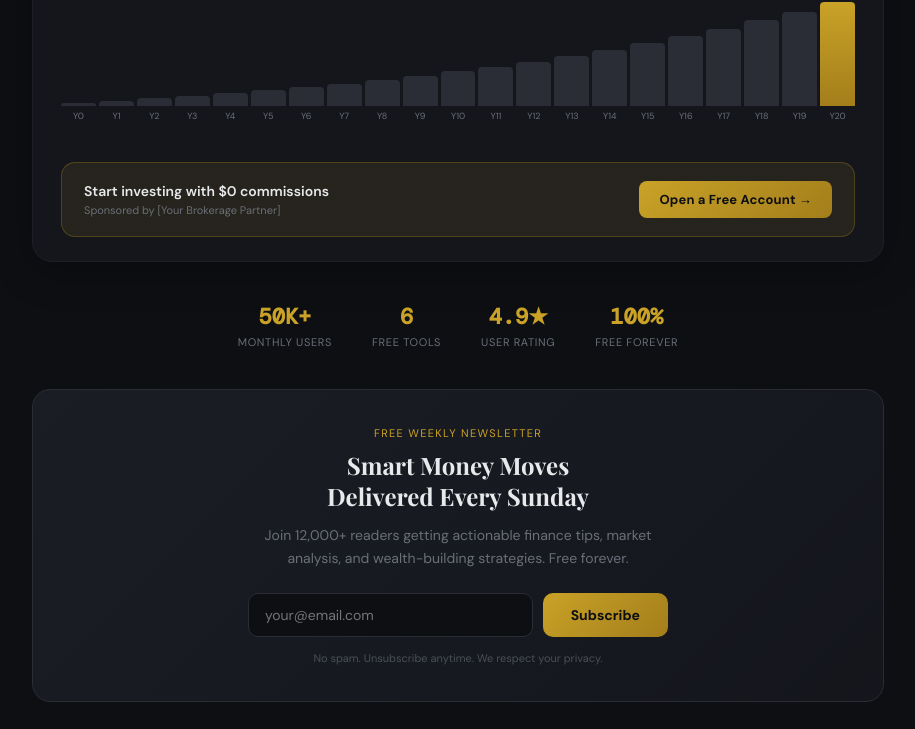
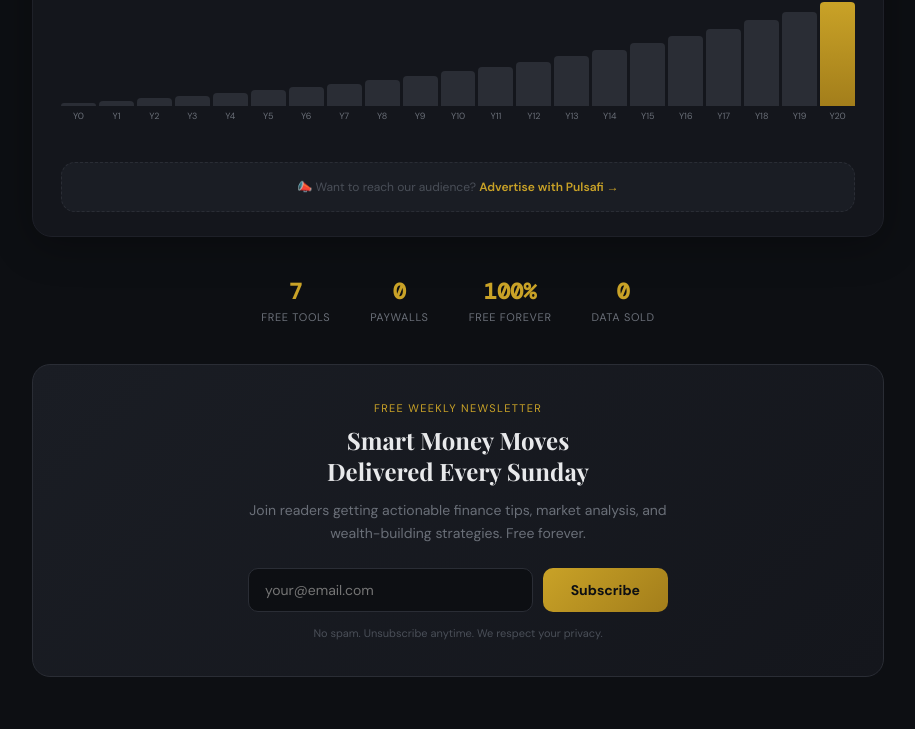
Before and after one commit to zackatlas/pulsafi, a Next.js app: page / in a window 1280 px wide. Shown: the part 889-1618 px from the top of the page, without its empty margins (182-1097 px from the left). Built offline with nearby package versions, Linux system fonts and the light colour scheme.

Commit message:
Update Pulsafi.js

```diff
--- a/app/components/Pulsafi.js
+++ b/app/components/Pulsafi.js
@@ -10,6 +10,7 @@ const TOOLS = [
   { id: "debt", name: "Debt Payoff", icon: "💳", desc: "Snowball vs avalanche strategy" },
   { id: "salary", name: "Salary Breakdown", icon: "💰", desc: "After-tax take-home pay" },
   { id: "invest", name: "Investment Returns", icon: "📊", desc: "Compare investment scenarios" },
+  { id: "crypto", name: "Crypto Planner", icon: "₿", desc: "Model crypto investment outcomes" },
 ];
 
 // ─── Formatters ───
@@ -106,7 +107,7 @@ function CompoundInterest() {
         <ResultCard label="Interest Earned" value={fmt(interestEarned)} sub={pct((interestEarned / totalContributed) * 100) + " return"} />
       </div>
       <MiniChart data={chartData} />
-      <AffiliateBanner type="invest" />
+      <AdSpace />
     </div>
   );
 }
@@ -146,7 +147,7 @@ function MortgageCalc() {
         <strong style={{ color: "var(--text-secondary)" }}>Balance Over Time</strong> — watch principal decrease
       </div>
       <MiniChart data={chartData} />
-      <AffiliateBanner type="mortgage" />
+      <AdSpace />
     </div>
   );
 }
@@ -231,7 +232,7 @@ function DebtPayoff() {
         <ResultCard label="Total Paid" value={months < 600 ? fmt(totalPaid) : "∞"} />
       </div>
       <MiniChart data={chartData} />
-      <AffiliateBanner type="debt" />
+      <AdSpace />
     </div>
   );
 }
@@ -331,35 +332,114 @@ function InvestComparison() {
           );
         })}
       </div>
-      <AffiliateBanner type="invest" />
+      <AdSpace />
     </div>
   );
 }
 
-// ─── AFFILIATE BANNERS (Monetization Hooks) ───
-function AffiliateBanner({ type }) {
-  const banners = {
-    invest: { text: "Start investing with $0 commissions", cta: "Open a Free Account →", sub: "Sponsored by [Your Brokerage Partner]" },
-    mortgage: { text: "Compare mortgage rates from 20+ lenders", cta: "Check Your Rate — No Credit Impact →", sub: "Sponsored by [Your Lending Partner]" },
-    debt: { text: "Consolidate debt with rates as low as 5.99%", cta: "Check Your Rate →", sub: "Sponsored by [Your Lending Partner]" },
+// ─── CRYPTO INVESTMENT PLANNER ───
+function CryptoPlanner() {
+  const [investment, setInvestment] = useState(5000);
+  const [monthlyDCA, setMonthlyDCA] = useState(200);
+  const [years, setYears] = useState(5);
+  const [scenario, setScenario] = useState("moderate");
+
+  const scenarios = {
+    conservative: { label: "Conservative", annual: 15, color: "#3498db", desc: "Slow adoption, heavy regulation" },
+    moderate: { label: "Moderate", annual: 30, color: "var(--accent)", desc: "Steady growth, mainstream adoption" },
+    aggressive: { label: "Aggressive", annual: 55, color: "#2ecc71", desc: "Mass adoption, institutional inflows" },
+    bear: { label: "Bear Case", annual: -5, color: "#e74c3c", desc: "Regulatory crackdowns, declining interest" },
   };
-  const b = banners[type] || banners.invest;
+
+  const results = Object.entries(scenarios).map(([key, s]) => {
+    const r = s.annual / 100 / 12;
+    const n = years * 12;
+    let value;
+    if (Math.abs(r) < 0.0001) {
+      value = investment + monthlyDCA * n;
+    } else {
+      value = investment * Math.pow(1 + r, n) + monthlyDCA * ((Math.pow(1 + r, n) - 1) / r);
+    }
+    const totalInvested = investment + monthlyDCA * n;
+    return { key, ...s, value: Math.max(0, value), totalInvested, gain: Math.max(-totalInvested, value - totalInvested) };
+  });
+
+  const active = results.find(r => r.key === scenario);
+  const maxVal = Math.max(...results.map(r => r.value));
+
   return (
-    <div style={{
-      marginTop: 24, background: "linear-gradient(135deg, var(--accent-bg) 0%, var(--accent-bg) 100%)",
-      border: "1px solid var(--accent-border)", borderRadius: 14, padding: "18px 22px",
-      display: "flex", justifyContent: "space-between", alignItems: "center", flexWrap: "wrap", gap: 12,
+    <div>
+      <div style={{ display: "grid", gridTemplateColumns: "1fr 1fr", gap: 12 }}>
+        <Input label="Initial Investment" value={investment} onChange={setInvestment} prefix="$" min={0} step={1000} />
+        <Input label="Monthly DCA" value={monthlyDCA} onChange={setMonthlyDCA} prefix="$" min={0} step={50} sublabel="Dollar-cost avg" />
+        <Input label="Time Horizon" value={years} onChange={setYears} suffix="years" min={1} max={20} />
+      </div>
+
+      {/* Scenario Selector */}
+      <div style={{ display: "flex", gap: 8, marginTop: 16, flexWrap: "wrap" }}>
+        {results.map(s => (
+          <button key={s.key} onClick={() => setScenario(s.key)} style={{
+            flex: 1, minWidth: 100, padding: "10px 12px", borderRadius: 10, cursor: "pointer",
+            background: scenario === s.key ? "var(--accent-bg)" : "var(--bg-input)",
+            border: scenario === s.key ? "1px solid var(--accent-border)" : "1px solid var(--border-input)",
+            textAlign: "center", transition: "all 0.2s",
+          }}>
+            <div style={{ fontSize: 12, fontWeight: 600, color: scenario === s.key ? s.color : "var(--text-primary)", fontFamily: "'DM Sans', sans-serif" }}>{s.label}</div>
+            <div style={{ fontSize: 10, color: "var(--text-muted)", marginTop: 2 }}>{s.annual > 0 ? "+" : ""}{s.annual}%/yr</div>
+          </button>
+        ))}
+      </div>
+
+      {/* Results */}
+      <div style={{ display: "flex", gap: 12, flexWrap: "wrap", marginTop: 20 }}>
+        <ResultCard label="Portfolio Value" value={fmt(active.value)} accent />
+        <ResultCard label="Total Invested" value={fmt(active.totalInvested)} />
+        <ResultCard label={active.gain >= 0 ? "Total Gain" : "Total Loss"} value={fmt(Math.abs(active.gain))} sub={(active.gain >= 0 ? "+" : "-") + pct(Math.abs(active.gain / active.totalInvested) * 100)} />
+      </div>
+
+      {/* All Scenarios Comparison */}
+      <div style={{ marginTop: 20, display: "flex", flexDirection: "column", gap: 8 }}>
+        {results.map((r, i) => (
+          <div key={i} style={{ background: "var(--bg-input)", borderRadius: 10, padding: "14px 16px", border: scenario === r.key ? "1px solid var(--accent-border)" : "1px solid var(--border-input)" }}>
+            <div style={{ display: "flex", justifyContent: "space-between", alignItems: "center", marginBottom: 8 }}>
+              <div>
+                <span style={{ fontSize: 13, fontWeight: 600, color: r.color }}>{r.label}</span>
+                <span style={{ fontSize: 11, color: "var(--text-muted)", marginLeft: 8 }}>{r.desc}</span>
+              </div>
+              <div style={{ fontSize: 16, fontWeight: 700, color: r.color, fontFamily: "'DM Mono', monospace" }}>{fmt(r.value)}</div>
+            </div>
+            <div style={{ height: 5, background: "var(--bg-main)", borderRadius: 3, overflow: "hidden" }}>
+              <div style={{ height: "100%", width: `${(r.value / maxVal) * 100}%`, background: r.color, borderRadius: 3, transition: "width 0.6s cubic-bezier(0.4,0,0.2,1)" }} />
+            </div>
+          </div>
+        ))}
+      </div>
+
+      {/* Disclaimer */}
+      <div style={{
+        marginTop: 16, padding: "12px 16px", background: "var(--bg-input)", borderRadius: 10,
+        borderLeft: "3px solid #e74c3c", fontSize: 12, color: "var(--text-muted)", lineHeight: 1.6,
+      }}>
+        <strong style={{ color: "var(--text-secondary)" }}>⚠️ Important:</strong> Crypto is extremely volatile. Past returns don't predict future performance. These scenarios are illustrative only — actual returns could be significantly better or worse. Never invest more than you can afford to lose.
+      </div>
+
+      <AdSpace />
+    </div>
+  );
+}
+
+// ─── AD SPACE (Monetization Hooks) ───
+function AdSpace() {
+  return (
+    <a href="/advertise" style={{
+      display: "block", marginTop: 24, background: "var(--bg-input)",
+      border: "1px dashed var(--border-input)", borderRadius: 14, padding: "16px 22px",
+      textAlign: "center", textDecoration: "none", transition: "border-color 0.2s",
     }}>
-      <div>
-        <div style={{ fontSize: 14, color: "var(--text-primary)", fontFamily: "'DM Sans', sans-serif", fontWeight: 600 }}>{b.text}</div>
-        <div style={{ fontSize: 11, color: "var(--text-muted)", fontFamily: "'DM Sans', sans-serif", marginTop: 3 }}>{b.sub}</div>
+      <div style={{ fontSize: 12, color: "var(--text-faint)", fontFamily: "'DM Sans', sans-serif" }}>
+        📣 Want to reach our audience? <span style={{ color: "var(--accent)", fontWeight: 600 }}>Advertise with Pulsafi →</span>
       </div>
-      <button style={{
-        background: "linear-gradient(135deg, var(--accent), var(--accent-dark))", border: "none", borderRadius: 8,
-        padding: "10px 20px", color: "var(--bg-main)", fontFamily: "'DM Sans', sans-serif", fontWeight: 700,
-        fontSize: 13, cursor: "pointer", whiteSpace: "nowrap", letterSpacing: "0.01em",
-      }}>{b.cta}</button>
-    </div>
+    </a>
   );
 }
 
@@ -378,7 +458,7 @@ function EmailCapture() {
         Smart Money Moves<br />Delivered Every Sunday
       </h3>
       <p style={{ color: "var(--text-muted)", fontFamily: "'DM Sans', sans-serif", fontSize: 14, margin: "12px auto 24px", maxWidth: 420, lineHeight: 1.6 }}>
-        Join 12,000+ readers getting actionable finance tips, market analysis, and wealth-building strategies. Free forever.
+        Join readers getting actionable finance tips, market analysis, and wealth-building strategies. Free forever.
       </p>
       {!submitted ? (
         <div style={{ display: "flex", gap: 10, maxWidth: 420, margin: "0 auto", flexWrap: "wrap", justifyContent: "center" }}>
@@ -418,6 +498,7 @@ export default function Pulsafi() {
     debt: DebtPayoff,
     salary: SalaryBreakdown,
     invest: InvestComparison,
+    crypto: CryptoPlanner,
   };
   const ActiveComponent = tools[activeTool];
   const activeInfo = TOOLS.find(t => t.id === activeTool);
@@ -447,7 +528,7 @@ export default function Pulsafi() {
           Make Smarter Money<br />Decisions, <span style={{ color: "var(--accent)" }}>Faster</span>
         </h1>
         <p style={{ color: "var(--text-muted)", fontSize: 16, margin: "16px auto 0", maxWidth: 500, lineHeight: 1.6 }}>
-          Professional-grade calculators used by 50,000+ people to plan mortgages, retirement, investments, and more. Powered by Pulsafi.
+          Professional-grade calculators to plan mortgages, retirement, investments, and more. 100% free, no signup required.
         </p>
       </section>
 
@@ -497,10 +578,10 @@ export default function Pulsafi() {
           display: "flex", justifyContent: "center", gap: 40, marginTop: 40, flexWrap: "wrap",
         }}>
           {[
-            { num: "50K+", label: "Monthly Users" },
-            { num: "6", label: "Free Tools" },
-            { num: "4.9★", label: "User Rating" },
+            { num: "7", label: "Free Tools" },
+            { num: "0", label: "Paywalls" },
             { num: "100%", label: "Free Forever" },
+            { num: "0", label: "Data Sold" },
           ].map((s, i) => (
             <div key={i} style={{ textAlign: "center" }}>
               <div style={{ fontSize: 22, fontWeight: 700, color: "var(--accent)", fontFamily: "'DM Mono', monospace" }}>{s.num}</div>
```
